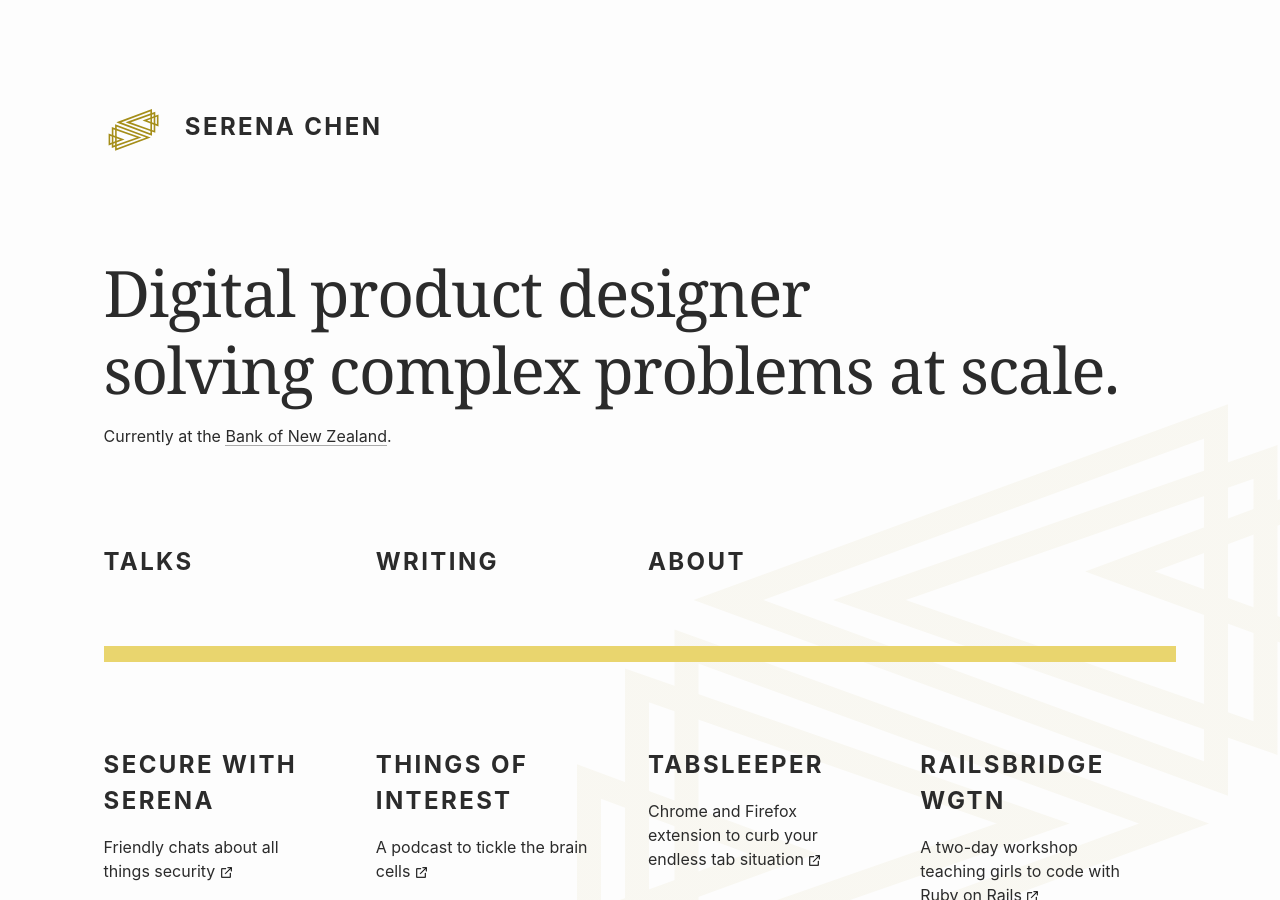
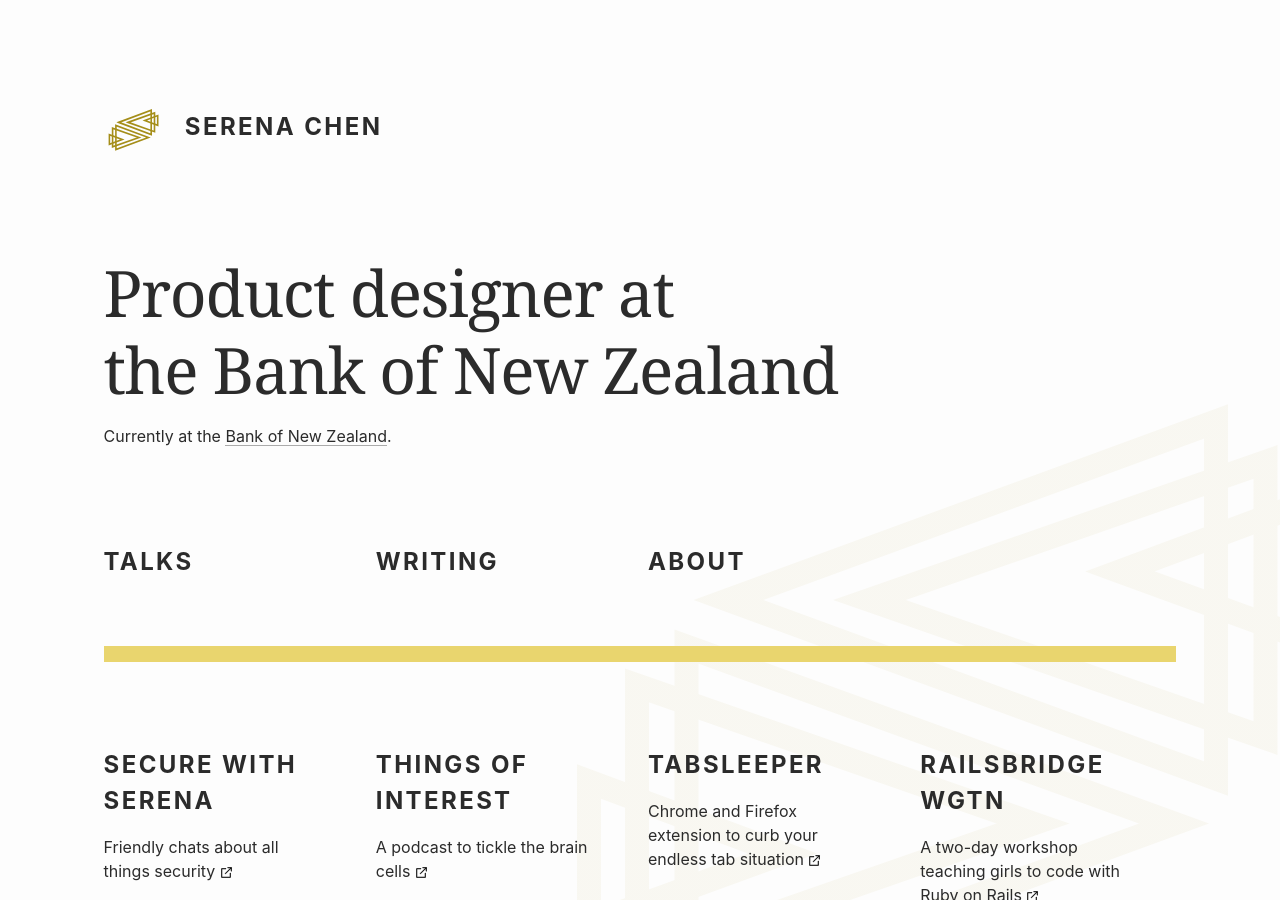
Before and after one commit to heisenburger/ws, a Jekyll site: the page built from index.html, in a window 1280 px wide and 900 px high. Built offline with Jekyll 4.4.1, drawn with Linux system fonts in a browser that asks for light colours; some web fonts are replaced.

Commit message:
update byline

```diff
--- a/index.html
+++ b/index.html
@@ -5,7 +5,7 @@
 
 <div class="fullwidth extraspacer">
   <p class="feature-text f-disp">
-    Digital product designer <br class="rbr">solving complex problems at scale.
+    Product designer at<br class="rbr">the Bank of New Zealand
   </p>
   <p>Currently at the <a href="https://www.bnz.co.nz">Bank of New Zealand</a>.</p>
 </div>
```
